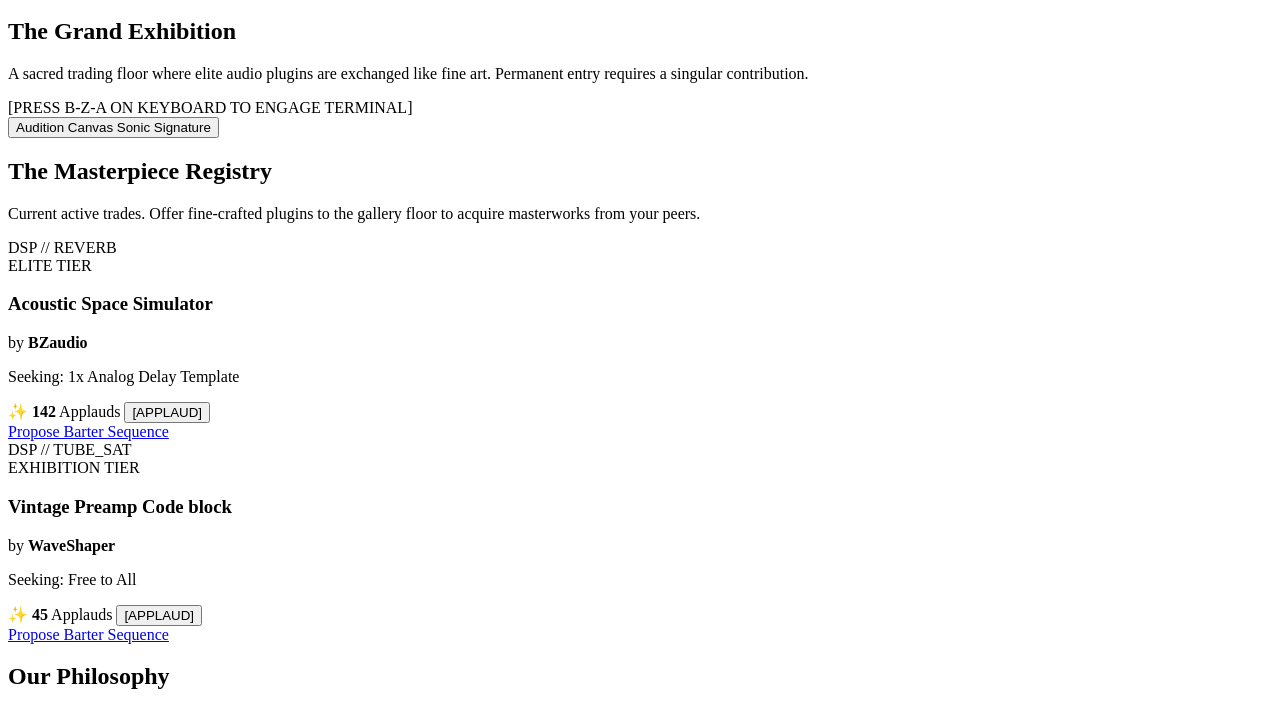
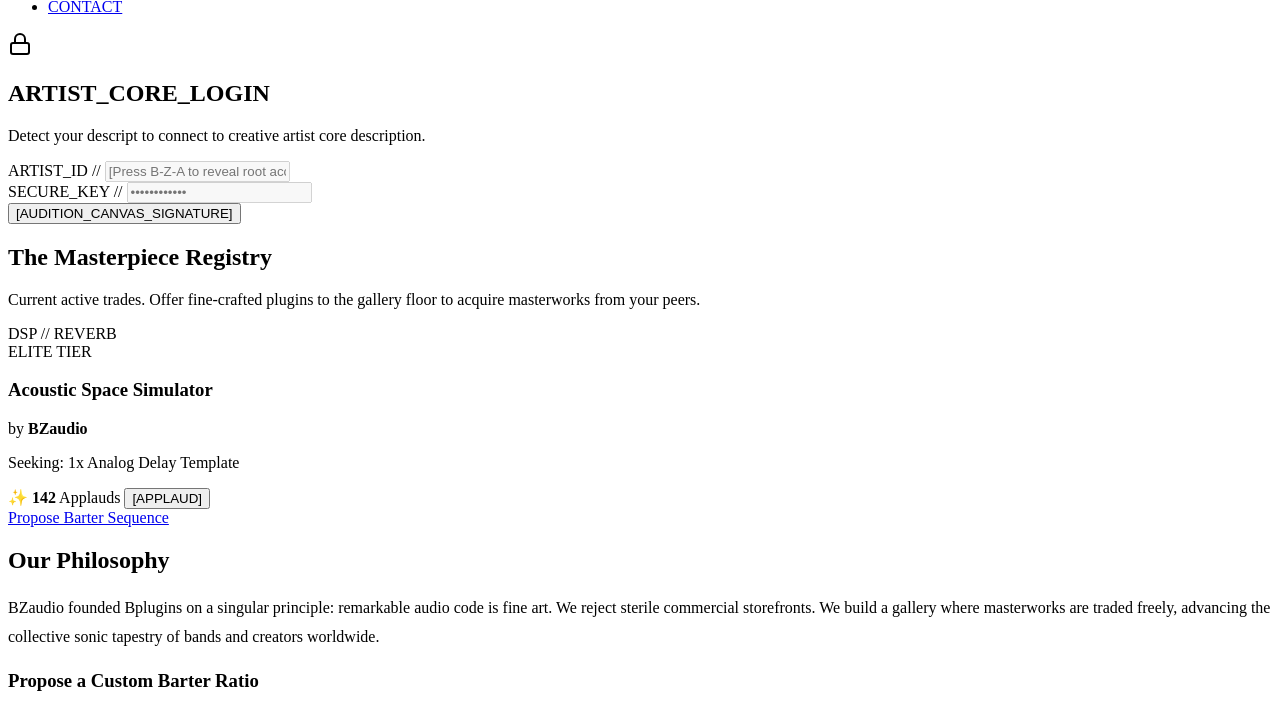
Before and after one commit to frvp6b8s5m-cloud/BZAudio, a plain HTML site: page index.html in a window 1280 px wide. Shown: the part 116-823 px from the top of the page. Drawn offline with Linux system fonts and the light colour scheme.

Commit message:
Update index.html

```diff
--- a/index.html
+++ b/index.html
@@ -4,13 +4,16 @@
     <meta charset="UTF-8">
     <meta name="viewport" content="width=device-width, initial-scale=1.0">
     <title>Bplugins | The Masterpiece Exchange</title>
-    <link rel="stylesheet" href="styles.css">
+    <link rel="stylesheet" href="./styles.css">
 </head>
 <body>
 
-    <!-- Header & Curated Navigation -->
+    <!-- Upper Cinematic HUD Framing -->
+    <div class="hud-bar top-left">[FLOW_AXIS // WAVE_ACTIVE]</div>
+
+    <!-- Header Grid Array -->
     <header class="gallery-header">
-        <div class="logo">BZaudio // Bplugins</div>
+        <div class="logo">IMPASTO // ENGINE</div>
         <nav class="main-nav">
             <ul>
                 <li><a href="#home" class="nav-link active" onclick="switchWing('home')">HOME</a></li>
@@ -20,38 +23,47 @@
             </ul>
         </nav>
     </header>
-    <!-- Main Exhibition Hall -->
+    <!-- Main Exhibition Canvas Space -->
     <main class="exhibition-hall">
 
-        <!-- HOME: The Central Interactive Masterpiece -->
+        <!-- HOME: Main Entrance Canvas Window -->
         <section id="home" class="gallery-wing visible">
-            <div class="wing-intro">
-                <h1>The Grand Exhibition</h1>
-                <p>A sacred trading floor where elite audio plugins are exchanged like fine art. Permanent entry requires a singular contribution.</p>
-            </div>
+            <div class="login-container">
+                <div class="frosted-glass-card">
+                    <div class="lock-icon">
+                        <svg width="24" height="24" viewBox="0 0 24 24" fill="none" stroke="currentColor" stroke-width="2">
+                            <rect x="3" y="11" width="18" height="11" rx="2" ry="2"></rect>
+                            <path d="M7 11V7a5 5 0 0 1 10 0v4"></path>
+                        </svg>
+                    </div>
+                    <h2>ARTIST_CORE_LOGIN</h2>
+                    <p class="subtitle">Detect your descript to connect to creative artist core description.</p>
 
-            <div class="canvas-frame">
-                <div class="oil-canvas-fallback">
+                    <form class="secure-auth-form" id="homeLoginRedirectForm" onsubmit="window.location.href='./admin.html'; return false;">
+                        <div class="input-block">
+                            <label>ARTIST_ID //</label>
+                            <input type="text" placeholder="[Press B-Z-A to reveal root access]" disabled>
+                        </div>
+                        <div class="input-block">
+                            <label>SECURE_KEY //</label>
+                            <input type="password" placeholder="••••••••••••" disabled>
+                        </div>
+                        <button type="button" class="engine-btn" id="audition-btn">[AUDITION_CANVAS_SIGNATURE]</button>
+                    </form>
                     <div class="ambient-glow"></div>
-                    <div class="hud-bar center-hud">[PRESS B-Z-A ON KEYBOARD TO ENGAGE TERMINAL]</div>
-                </div>
-                <div class="canvas-controls">
-                    <button id="audition-btn" class="gallery-btn">Audition Canvas Sonic Signature</button>
                 </div>
             </div>
         </section>
 
-        <!-- SHOP: The Tiered Exhibition Hall Grid -->
+        <!-- SHOP: Marketplace Registry Grid -->
         <section id="shop" class="gallery-wing hidden">
             <div class="wing-intro">
                 <h2>The Masterpiece Registry</h2>
                 <p>Current active trades. Offer fine-crafted plugins to the gallery floor to acquire masterworks from your peers.</p>
             </div>
 
-            <!-- Active Trades Grid (Dynamic Sorting Container) -->
             <div class="gallery-grid" id="publicRegistry">
-
-                <!-- Masterpiece Exhibit 1 -->
+                <!-- Masterpiece Elite Asset Card -->
                 <article class="exhibit-card" data-id="EXP-001" data-score="142" data-tier="Elite">
                     <div class="painting-mat">
                         <div class="exhibit-visual">DSP // REVERB</div>
@@ -72,39 +84,17 @@
                         </div>
                     </div>
                 </article>
-
-                <!-- Masterpiece Exhibit 2 -->
-                <article class="exhibit-card" data-id="EXP-002" data-score="45" data-tier="Exhibition">
-                    <div class="painting-mat">
-                        <div class="exhibit-visual">DSP // TUBE_SAT</div>
-                        <span class="tier-indicator exhibition-tag">EXHIBITION TIER</span>
-                    </div>
-                    <div class="exhibit-placard">
-                        <h3>Vintage Preamp Code block</h3>
-                        <p class="artist-credit">by <strong>WaveShaper</strong></p>
-                        <div class="trade-ledger-box">
-                            <p class="trade-seeking">Seeking: Free to All</p>
-                        </div>
-                        <div class="ranking-panel">
-                            <span class="score-display">✨ <strong class="score-num">45</strong> Applauds</span>
-                            <button class="like-btn" onclick="castVote(this)">[APPLAUD]</button>
-                        </div>
-                        <div class="card-actions">
-                            <a href="mailto:trade@://bplugins.com Request: Exhibit 002" class="gallery-btn mini-btn">Propose Barter Sequence</a>
-                        </div>
-                    </div>
-                </article>
-
             </div>
+        </section>
         <!-- ABOUT US: The Manifesto -->
         <section id="about" class="gallery-wing hidden">
-            <div class="manifesto-layout">
+            <div class="canvas-frame">
                 <h2>Our Philosophy</h2>
-                <p>BZaudio founded Bplugins on a singular principle: remarkable audio code is fine art. We reject sterile commercial storefronts. We build a gallery where masterworks are traded freely, advancing the collective sonic tapestry of bands and creators worldwide.</p>
+                <p style="line-height: 1.8; margin-top: 15px;">BZaudio founded Bplugins on a singular principle: remarkable audio code is fine art. We reject sterile commercial storefronts. We build a gallery where masterworks are traded freely, advancing the collective sonic tapestry of bands and creators worldwide.</p>
             </div>
         </section>
 
-        <!-- CONTACT & DECENTRALIZED TRADING DESK -->
+        <!-- CONTACT: Decentralized Fractional Barter Desk -->
         <section id="contact" class="gallery-wing hidden">
             <div class="offer-desk">
                 <h3>Propose a Custom Barter Ratio</h3>
@@ -146,6 +136,10 @@
 
     </main>
 
-    <script src="login-engine.js"></script>
+    <!-- Lower Cinematic HUD Framing -->
+    <div class="hud-bar bottom-left">[FLOW_AXIS // WAVE_ACTIVE]</div>
+    <div class="hud-bar bottom-right">IZ_STUDIOS // DECOMPOSITION</div>
+
+    <script src="./login-engine.js"></script>
 </body>
 </html>
```
